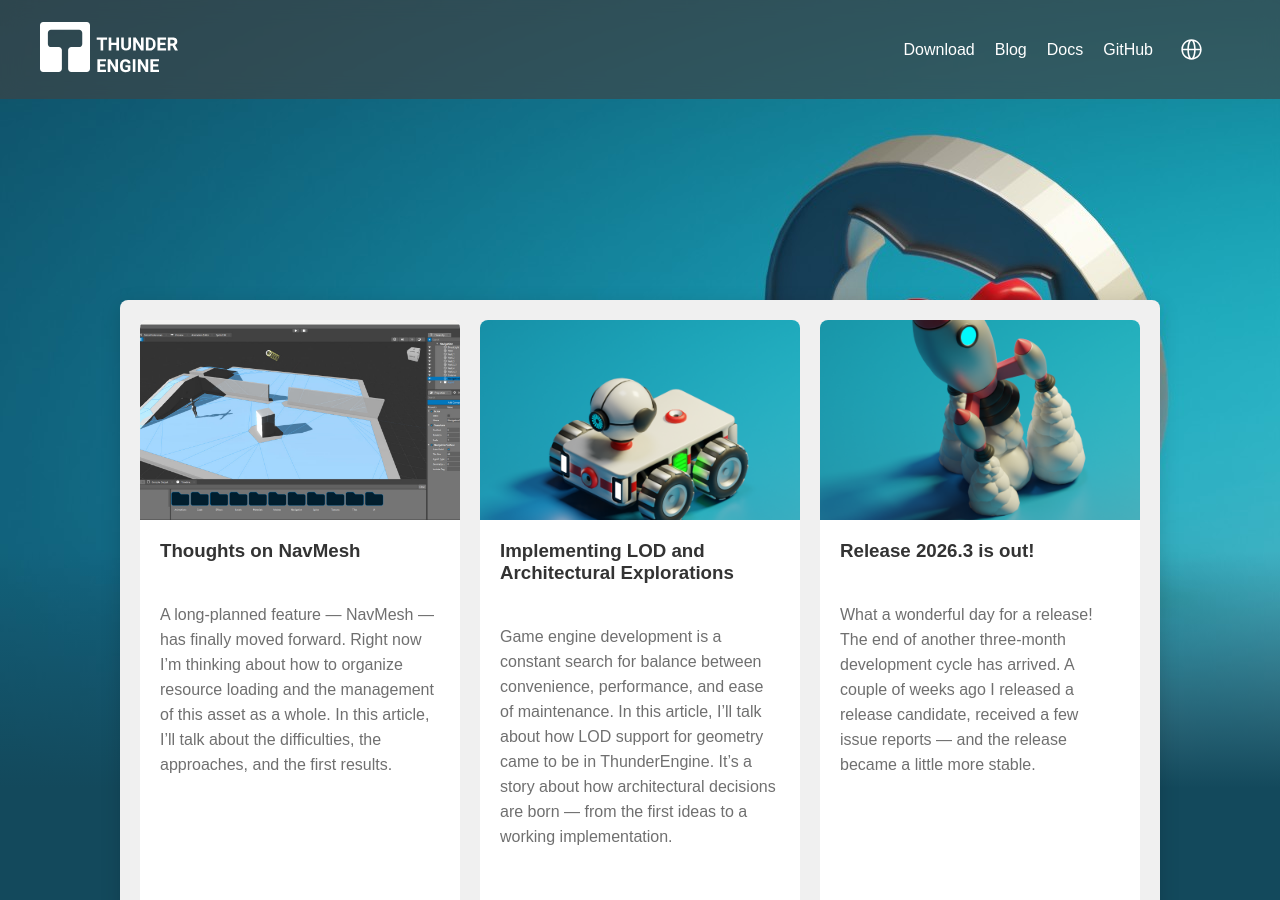
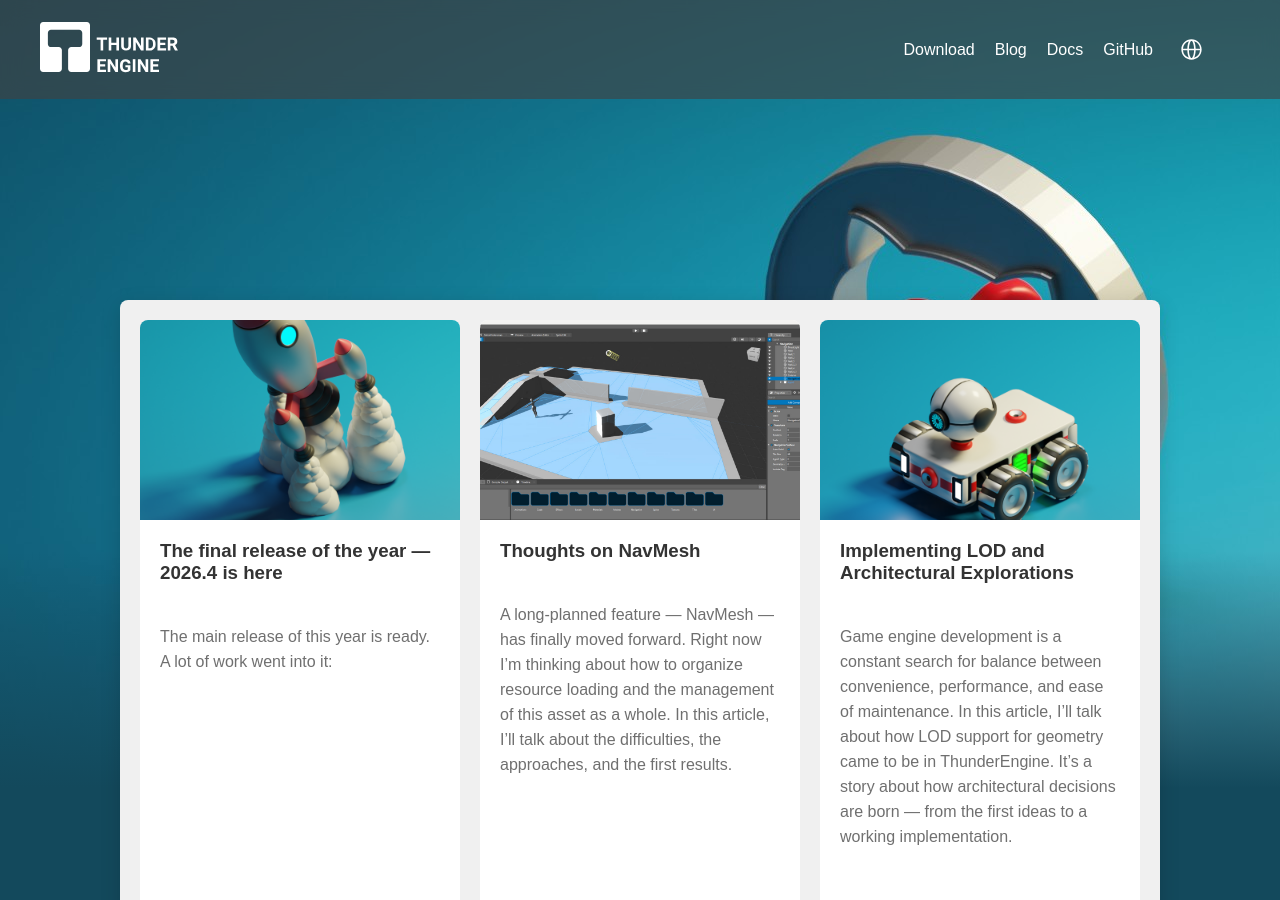
Before and after one commit to thunder-engine/thunderengine.org, a Jekyll site: the page built from categories.html, in a window 1280 px wide and 900 px high. Built offline with Jekyll 4.4.1, drawn with Linux system fonts in a browser that asks for light colours; some of the changed lines change nothing that is shown.

Commit message:
Release 2026.4

```diff
--- /dev/null
+++ b/_posts/2026-09-28-Release-2026.4.md
@@ -0,0 +1,43 @@
+---
+layout: post
+title: The final release of the year — 2026.4 is here
+image: /media/Rocket.png
+tags:
+  - Development
+pinned: true
+---
+
+The main release of this year is ready. A lot of work went into it:
+
+- New features added
+- Many bugs fixed
+- New bugs added (which we'll definitely find and fix together)
+
+Overall, the release turned out bigger than the previous one.
+
+**How to download**
+
+- Download from GitHub: [https://github.com/thunder-engine/thunder/releases#release-2026.4](https://github.com/thunder-engine/thunder/releases#release-2026.4)
+- Or via the **Thunder Hub** launcher
+
+Champagne bottles have been smashed against the hull of our release ship!
+
+**Future plans**
+
+It's time to think about what to do next. There are many plans — far more than there are hours in the day, and certainly more than there is free time. But despair is not the answer. Let me share my plans.
+
+**1. Migrating the editor from Qt to a custom UI**
+
+Starting in October, I plan to arm myself with neural networks and begin the migration. I'm scared to death: I have no idea how long it will take or whether I'll have enough time. On the face of it, all the necessary UI elements are already there, but I've never built such a complex interface on my own framework before. This is a huge challenge for me and for the engine. I hope I can handle it.
+
+**2. Expanding the FBX converter**
+
+I plan to add LOD generation and UV unwrapping for lightmaps. The converter will probably be split into a separate module — the logic there is growing a lot.
+
+**3. The "Player" application**
+
+I have a separate branch where I'm writing a player. It's essentially the same game binary, but it lets you avoid compiling the game if it doesn't use your C++ code. In that case, there's no need to create a separate binary every time — you can just pack the resources into archives and launch them through the player. I'd like to get it into a stable form.
+
+**In summary**
+
+There seem to be more plans for the next release than there are capabilities. But the one who walks will master the road. Thank you for being with the project. There's a lot of exciting stuff ahead.
```
Also changed, not shown: _posts/2026-07-20-LOD-Architecture.md (+1 -0 lines), _posts/2026-08-29-Thoughts-on-NavMesh.md (+1 -0 lines).
